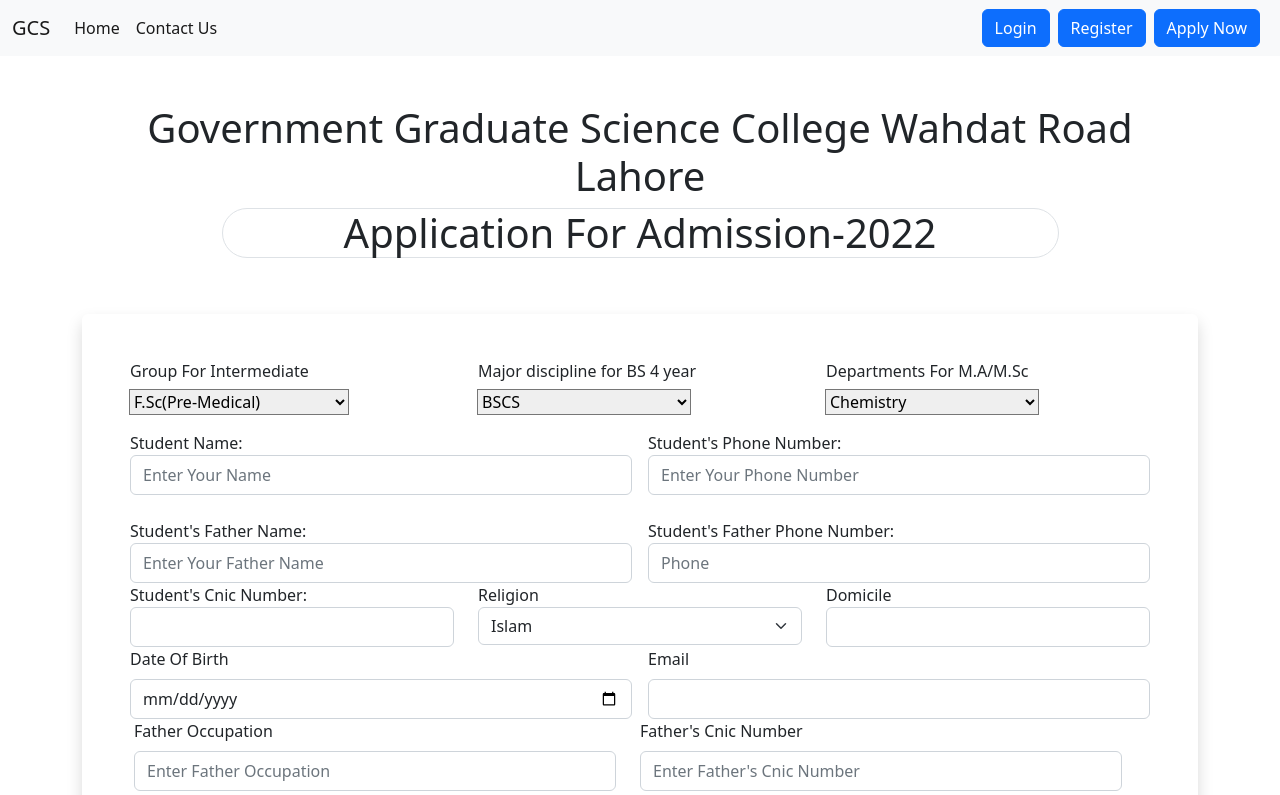
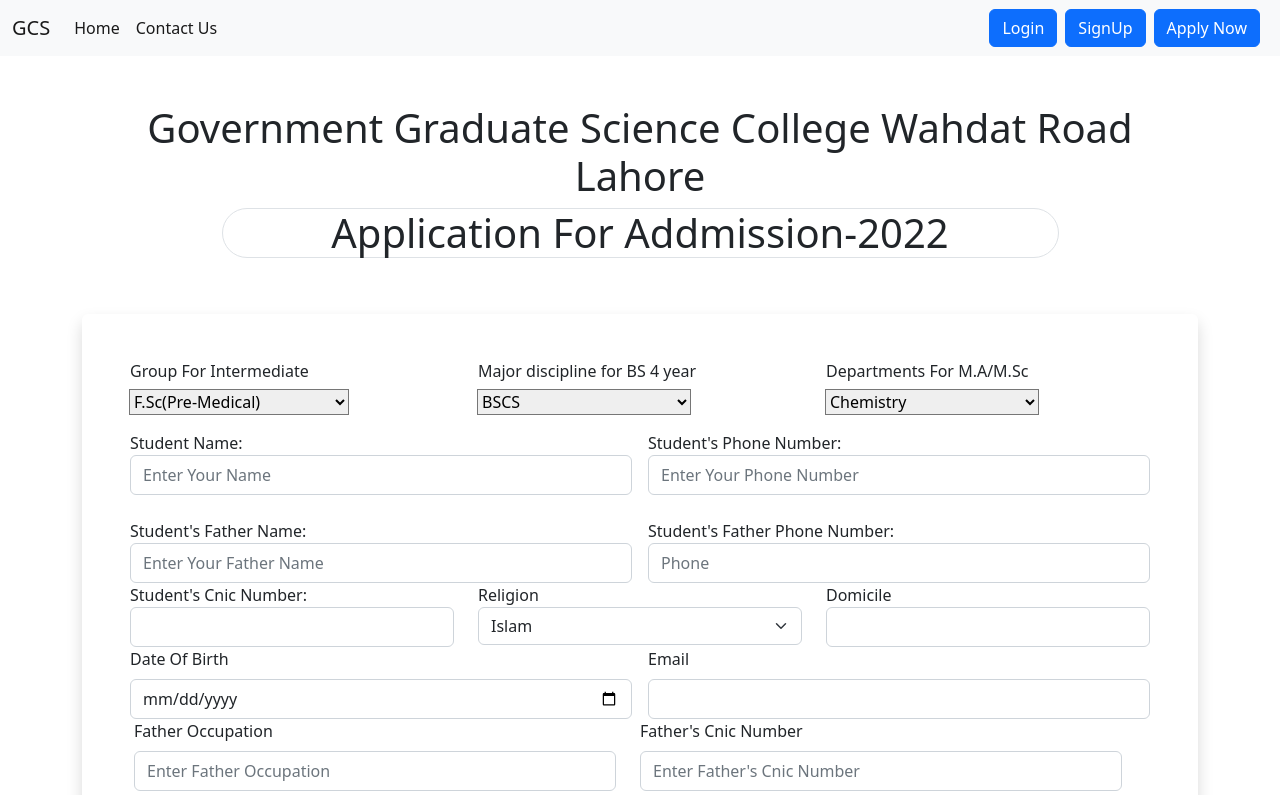
Before and after one commit to MUHAMMADASIF123/cmsfyp, a React (Create React App) app: page /apply in a window 1280 px wide. Shown: the top 795 px of the page. Built offline with nearby package versions, Linux system fonts and the light colour scheme.

Commit message:
some changes

```diff
--- a/src/Components/Addpost.js
+++ b/src/Components/Addpost.js
@@ -28,9 +28,10 @@ function Addpost() {
           }
           console.log(studentData)
     e.preventDefault();
-    await axios.post("/api/post/addnewpost", studentData)
+    await axios.post("/api/post/addnewpost",studentData)
     .then(res=>{
       // alert(res.data)
+      console.log(res.data)
       history('/')
     }).catch(err=>{
       console.log(err)
@@ -47,7 +48,7 @@ function Addpost() {
         <div>
         <input type='text' placeholder='title' name='name' value={name} onChange={onInputChange} className='form-control mt-2' />
         <input type='email' placeholder='email' name='email' value={email} onChange={onInputChange} className='form-control mt-2' />
-        <input type="Number" placeholder='cnic'  name='cnic' value={cnic} onChange={onInputChange} className='form-control mt-2'/>
+        <input type="text" placeholder='cnic'  name='cnic' value={cnic} onChange={onInputChange} className='form-control mt-2'/>
         <button type='submit' onClick={handlepost} className='mt-2  btn btn-success'> AddStudent</button>
 
         </div>
--- a/src/Components/Header.js
+++ b/src/Components/Header.js
@@ -6,7 +6,7 @@ function Header() {
   const logout = () => {
     localStorage.clear('token-info');
     // setIsLoggedin(false);
-    history('/login')
+    history('/')
   };
   // const auth= localStorage.getItem("token-info")
   var auth = JSON.parse(localStorage.getItem("token-info"));
@@ -40,7 +40,7 @@ function Header() {
       </> :
       <>
       <Link to={'/login'} className="btn btn-primary me-2"> Login </Link>
-      <Link to={'/registeruser'} className="btn btn-primary me-2"> Register</Link>
+      <Link to={'/registeruser'} className="btn btn-primary me-2">SignUp</Link>
       <Link to={'/apply'} className="btn btn-primary me-2"> Apply Now</Link>
 
       </>
--- a/src/Components/RegisterUser.js
+++ b/src/Components/RegisterUser.js
@@ -27,13 +27,10 @@ function RegisterUser () {
     };
     console.log(users);
     e.preventDefault();
-    await axios
-      .post("/api/post/registeruser", users)
+    await axios.post("/api/post/registeruser", users)
       .then((res) => {
-        alert(res.data);
-        // localStorage.getItem("user",JSON.stringify(result));
-        // localStorage.setItem('token-info', JSON.stringify(users));
-
+        // alert(res.data);
+        console.log(res.data)
           history('/login')
       })
       .catch((err) => {
--- a/src/Components/RegistrationForm.js
+++ b/src/Components/RegistrationForm.js
@@ -50,7 +50,7 @@ function RegistrationForm () {
 <div class="container">
     <div class=" text-center">
         <h1>Government Graduate Science College Wahdat Road Lahore</h1>
-        <h1 className="border rounded-pill h-25 w-75 d-inline-block" >Application For Admission-2022</h1>
+        <h1 className="border rounded-pill h-25 w-75 d-inline-block" >Application For Addmission-2022</h1>
 
         <form class="rounded shadow p-5 mt-5 h-100">
         <div className="row">
```
